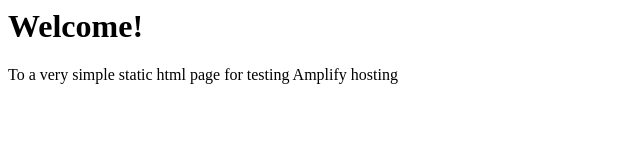
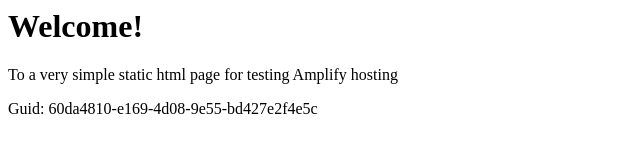
Before and after one commit to aws-aemilia-sin/Github-PR-Commit-Integration-Test-DoNotTouch-GitH-MJCD6L4M-v1-preprod-ap-southeast-1, a website: page src/index.html in a window 1280 px wide. Shown: the whole page, without its empty margins (0-640 px from the left). Drawn offline with Linux system fonts and the light colour scheme.

Commit message:
commit from integ tests

```diff
--- a/src/index.html
+++ b/src/index.html
@@ -1,3 +1,5 @@
+
+
 <html lang="en">
 
 <head>
@@ -10,6 +12,6 @@
 <body>
     <h1>Welcome!</h1>
     <p>To a very simple static html page for testing Amplify hosting</p>
-</body>
+    <p>Guid: 60da4810-e169-4d08-9e55-bd427e2f4e5c</p></body>
 
 </html>
```
